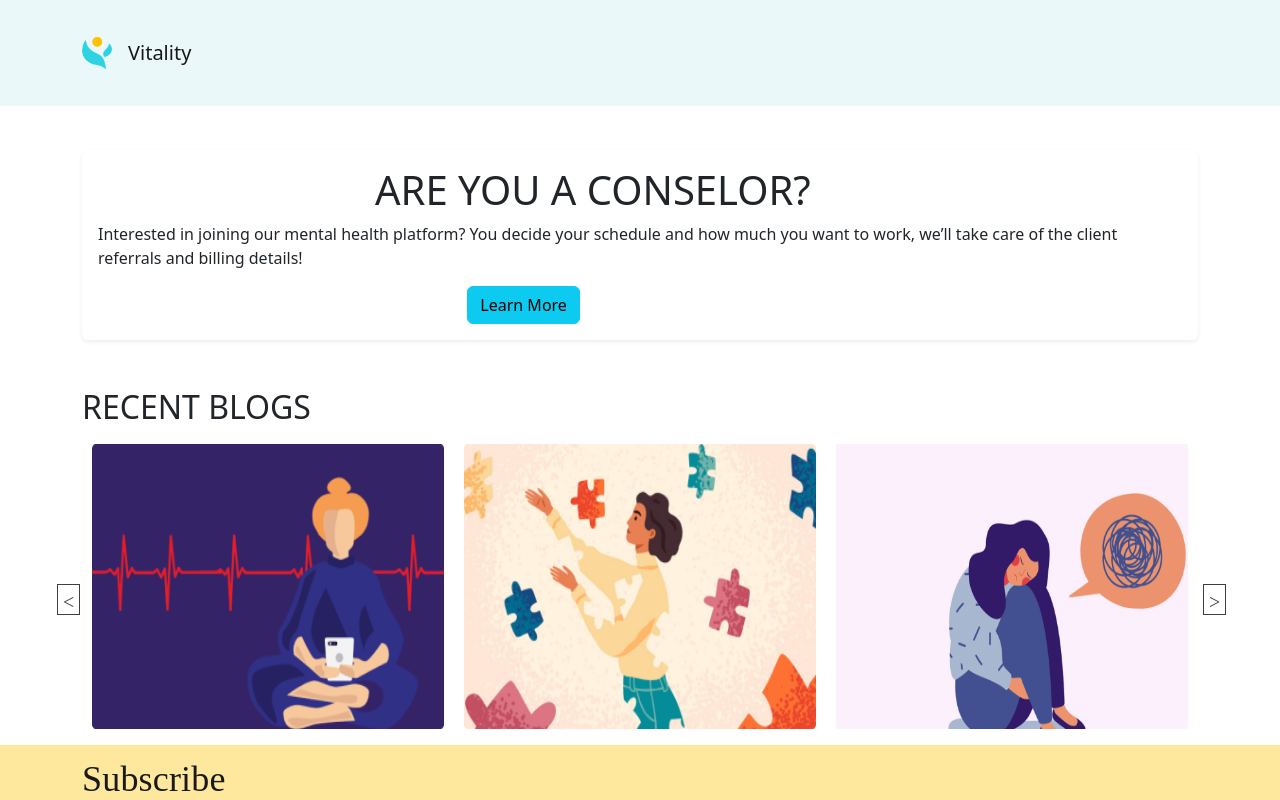
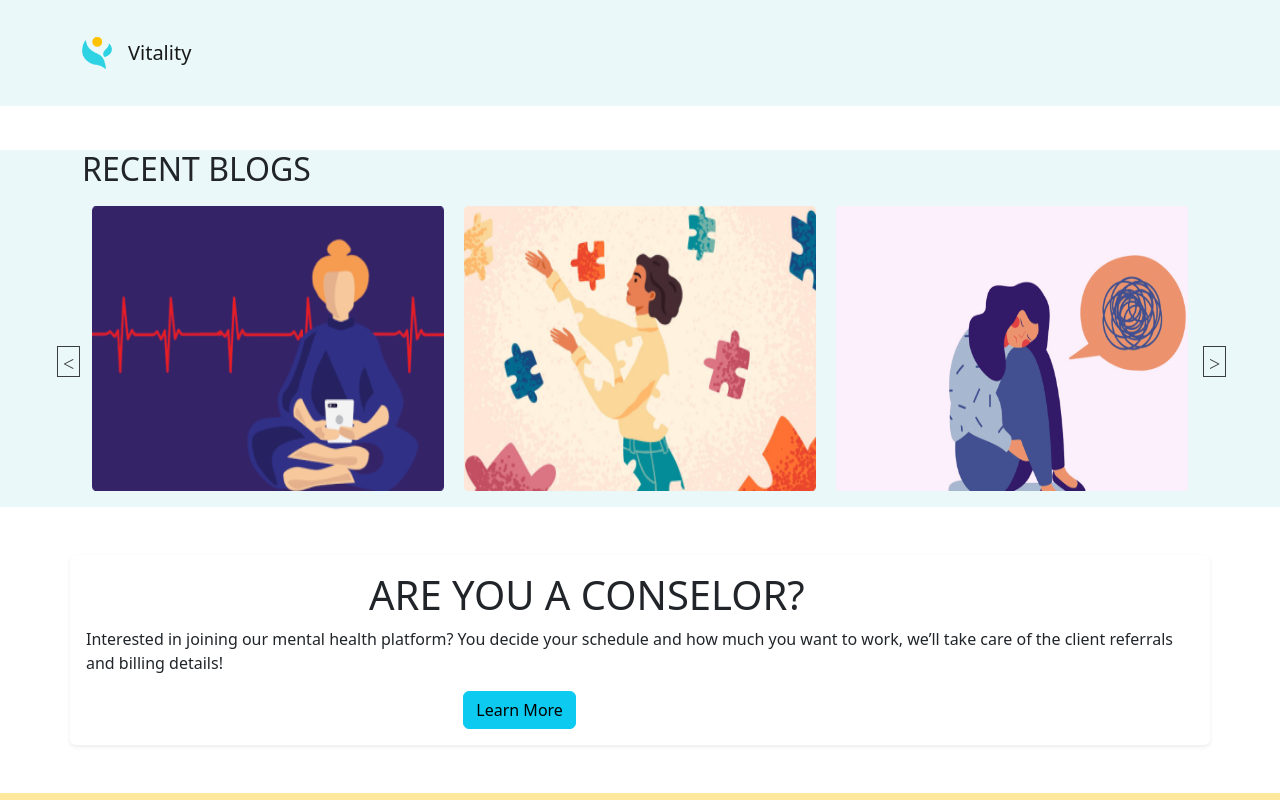
Before and after one commit to Recoded-Spark-Turkey-2022/Vitality, a React (Create React App) app: page / in a window 1280 px wide. Shown: the top 800 px of the page. Built offline with nearby package versions, Linux system fonts and the light colour scheme.

Commit message:
main container moved from mainLayout

```diff
--- a/src/components/layouts/MainLayout.js
+++ b/src/components/layouts/MainLayout.js
@@ -11,7 +11,7 @@ function MainLayout() {
     <div className="d-flex flex-column main-layout">
       <Navbar />
 
-      <div className=" container margin-top ">
+      <div className="  margin-top ">
         <Outlet />
       </div>
 
--- a/src/components/navbar/Navbar.js
+++ b/src/components/navbar/Navbar.js
@@ -5,10 +5,7 @@ import './navbar.css';
 import logo from '../../assets/images/logo.png';
 
 function Navbar() {
-
   return (
-
-
     <div className="bg-navbar fixed-top margin-bottom">
       <nav
         className="navbar navbar-expand-sm
--- a/src/components/slider/Slider.js
+++ b/src/components/slider/Slider.js
@@ -7,18 +7,14 @@ import './slider.css';
 import { blogs } from '../../data/blog/blog';
 
 export default function SimpleSlider() {
-
-
   console.log(blogs);
 
   const blogItems = blogs.map((blog) => {
     return (
       <div key={blog.id}>
-           <Link to={`/blogs/${blog.id}`}>
-
-           <img src={blog.image} alt={blog.title} />
-
-           </Link>
+        <Link to={`/blogs/${blog.id}`}>
+          <img src={blog.image} alt={blog.title} />
+        </Link>
       </div>
     );
   });
@@ -44,9 +40,11 @@ export default function SimpleSlider() {
     ],
   };
   return (
-    <div className="blog-container">
-      <h2>RECENT BLOGS</h2>
-      <Slider {...settings}>{blogItems}</Slider>
+    <div className="bg-blog mb-5" >
+      <div className="blog-container container">
+        <h2>RECENT BLOGS</h2>
+        <Slider {...settings}>{blogItems}</Slider>
+      </div>
     </div>
   );
 }
--- a/src/components/slider/slider.css
+++ b/src/components/slider/slider.css
@@ -21,3 +21,14 @@
     padding: 10px;
     height: 305px   ;
 }
+
+.bg-blog {
+
+    background: #EAF8F9;
+
+}
+
+@media only screen and (max-width: 600px) {
+    .slick-prev:before , .slick-next:before {
+display: none;    }
+  }
--- a/src/pages/home/index.js
+++ b/src/pages/home/index.js
@@ -2,12 +2,11 @@ import React from 'react';
 import EnrollHome from '../../components/Counselor/EnrollHome';
 import SimpleSlider from '../../components/slider/Slider';
 
-
 function Home() {
   return (
     <>
+      <SimpleSlider />
       <EnrollHome />
-      <SimpleSlider/>
     </>
   );
 }
```
Also changed, not shown: src/pages/blogDetail/index.js (+8 -10 lines).
